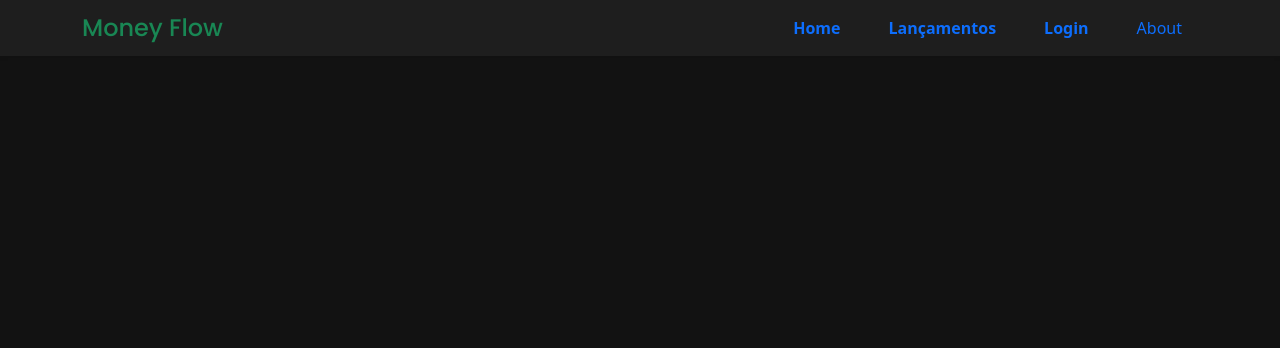
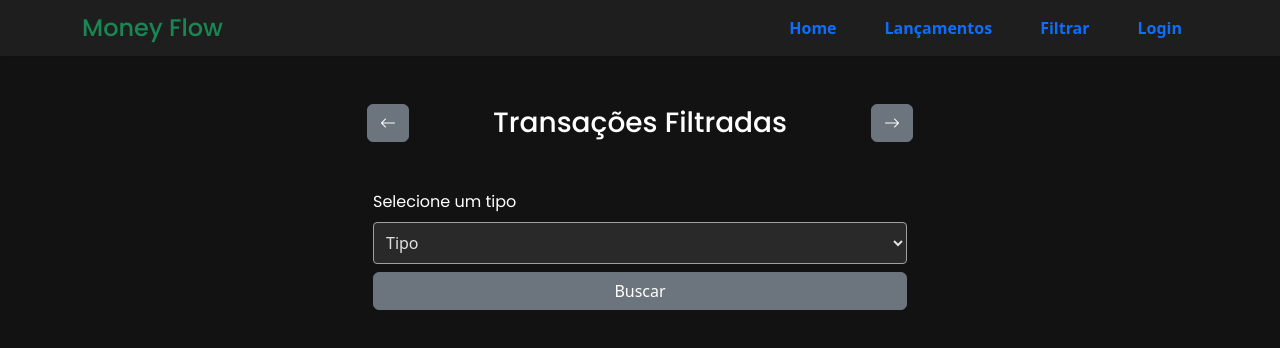
Before and after one commit to AllanCordova/money-flow, a React (Vite) app: page /money-flow/Filter in a window 1280 px wide. Shown: the top 348 px of the page. Built offline with nearby package versions, Linux system fonts and the light colour scheme.

Commit message:
Adicionado, Pagina para Filtragen

```diff
--- a/src/App.tsx
+++ b/src/App.tsx
@@ -3,6 +3,7 @@ import TransactionProvider from "./Provider";
 import Form from "./Crud/Form";
 import List from "./Crud/List";
 import Register from "./Login/Register";
+import FilterList from "./Filter/FilterList";
 import NavBar from "./NavBar";
 
 import "bootstrap/dist/css/bootstrap.min.css";
@@ -19,6 +20,7 @@ const App = () => {
             <Route path="/" element={<Form />} />
             <Route path="/list" element={<List />} />
             <Route path="/Register" element={<Register />} />
+            <Route path="/Filter" element={<FilterList />} />
           </Routes>
         </TransactionProvider>
       </BrowserRouter>
--- a/src/Crud/Form.tsx
+++ b/src/Crud/Form.tsx
@@ -41,7 +41,7 @@ const Form = () => {
           <div className="d-flex align-items-center justify-content-between">
             <button
               className="btn btn-secondary"
-              onClick={() => navigate("/List")}
+              onClick={() => navigate("/Register")}
             >
               <i className="bi bi-arrow-left"></i>
             </button>
--- a/src/Crud/List.tsx
+++ b/src/Crud/List.tsx
@@ -56,7 +56,10 @@ const List = () => {
               <i className="bi bi-arrow-left"></i>
             </button>
             <h2 className="poppins-medium text-white fs-3 m-0">Transações</h2>
-            <button className="btn btn-secondary" onClick={() => navigate("/")}>
+            <button
+              className="btn btn-secondary"
+              onClick={() => navigate("/Filter")}
+            >
               <i className="bi bi-arrow-right"></i>
             </button>
           </div>
--- /dev/null
+++ b/src/Filter/FilterList.tsx
@@ -0,0 +1,36 @@
+import FilterType from "./FilterType";
+import { useNavigate } from "react-router-dom";
+
+const FilterList = () => {
+  const navigate = useNavigate();
+  return (
+    <div className="container text-center">
+      <div className="row mt-5 gap-5">
+        <div className="col-12 col-lg-6 offset-lg-3">
+          <div className="d-flex align-items-center justify-content-between">
+            <button
+              className="btn btn-secondary"
+              onClick={() => navigate("/List")}
+            >
+              <i className="bi bi-arrow-left"></i>
+            </button>
+            <h2 className="poppins-medium text-white fs-3 m-0">
+              Transações Filtradas
+            </h2>
+            <button
+              className="btn btn-secondary"
+              onClick={() => navigate("/Register")}
+            >
+              <i className="bi bi-arrow-right"></i>
+            </button>
+          </div>
+        </div>
+        <div className="col-12">
+          <FilterType />
+        </div>
+      </div>
+    </div>
+  );
+};
+
+export default FilterList;
--- /dev/null
+++ b/src/Filter/FilterType.tsx
@@ -0,0 +1,120 @@
+import { TransactionContext } from "../Context";
+import { useContext, useState } from "react";
+import { useForm } from "react-hook-form";
+
+type Input = {
+  type: string;
+};
+
+type Transaction = {
+  id: number;
+  title: string;
+  desc: string;
+  type: string;
+  amount: number;
+};
+
+const FilterType = () => {
+  const {
+    register,
+    handleSubmit,
+    formState: { errors },
+    setError,
+  } = useForm<Input>();
+
+  const [stateFilter, setStateFilter] = useState<Transaction[]>([]);
+
+  const context = useContext(TransactionContext);
+  if (!context) return null;
+
+  const { state } = context;
+
+  const onSubmit = (data: Input) => {
+    if (data.type === "default") {
+      setError("type", { message: "Selecione um Filtro!" });
+      return;
+    }
+
+    const filtered = state.filter((tr) => tr.type === data.type);
+
+    if (filtered.length === 0) {
+      setError("type", {
+        message: "Nenhum valor encontrado para esse filtro!",
+      });
+    }
+
+    setStateFilter(filtered);
+  };
+
+  return (
+    <div className="container text-center">
+      <div className="row gap-3">
+        <div className="col-12 col-lg-6 offset-lg-3">
+          <form
+            className="d-flex flex-column gap-2 align-items-start"
+            onSubmit={handleSubmit(onSubmit)}
+          >
+            <label className="poppins-regular text-white" htmlFor="type">
+              Selecione um tipo
+            </label>
+            <select
+              className="input"
+              aria-label="Default select example"
+              id="type"
+              {...register("type")}
+            >
+              <option value="default" defaultChecked>
+                Tipo
+              </option>
+              <option value="Entrada">Entrada</option>
+              <option value="Saída">Saída</option>
+            </select>
+            <button className="btn btn-secondary w-100" type="submit">
+              Buscar
+            </button>
+            {errors.type && (
+              <span className="text-danger">{errors.type.message}</span>
+            )}
+          </form>
+        </div>
+        <div className="col-12 col-lg-6 offset-lg-3">
+          <ul className="list-group">
+            {stateFilter.map((tr) => (
+              <li
+                className="list d-flex flex-column gap-2 align-items-start justify-content-center"
+                key={tr.id}
+              >
+                <span
+                  className={`${
+                    tr.type === "Entrada" ? "text-success" : "text-danger"
+                  } poppins-regular`}
+                >
+                  {tr.type}
+                </span>
+                <div className="d-flex align-items-center gap-2 w-100">
+                  <div className="d-flex align-items-center gap-2 w-100">
+                    <strong className="poppins-light text-white">
+                      Nome: {tr.title}
+                    </strong>
+                    <span
+                      className={`${
+                        tr.type === "Entrada" ? "text-success" : "text-danger"
+                      } text-white poppins-light`}
+                    >
+                      Valor: {tr.amount}
+                    </span>
+                  </div>
+                </div>
+                <span className="poppins-light text-white">
+                  Descrição: {tr.desc}
+                </span>
+              </li>
+            ))}
+          </ul>
+        </div>
+      </div>
+    </div>
+  );
+};
+
+export default FilterType;
--- a/src/Login/Register.tsx
+++ b/src/Login/Register.tsx
@@ -2,6 +2,7 @@ import { useForm } from "react-hook-form";
 import { useContext, useState } from "react";
 import { TransactionContext } from "../Context";
 import { FaGoogle, FaFacebook, FaTwitter, FaGithub } from "react-icons/fa";
+import { useNavigate } from "react-router-dom";
 
 type Input = {
   email: string;
@@ -17,6 +18,8 @@ const Register = () => {
   } = useForm<Input>();
 
   const [isSuccess, setSuccess] = useState<boolean | null>(null);
+
+  const navigate = useNavigate();
 
   const context = useContext(TransactionContext);
   if (!context) return null;
@@ -37,9 +40,20 @@ const Register = () => {
 
   return (
     <div className="container text-center">
-      <div className="row mt-5">
-        <div className="col-12">
-          <h2 className="text-white poppins-medium fs-3">Criar Conta</h2>
+      <div className="row gap-4 mt-5">
+        <div className="col-12 col-lg-6 offset-lg-3">
+          <div className="d-flex align-items-center justify-content-between">
+            <button
+              className="btn btn-secondary"
+              onClick={() => navigate("/Filter")}
+            >
+              <i className="bi bi-arrow-left"></i>
+            </button>
+            <h2 className="poppins-medium text-white fs-3 m-0">Criar Conta</h2>
+            <button className="btn btn-secondary" onClick={() => navigate("/")}>
+              <i className="bi bi-arrow-right"></i>
+            </button>
+          </div>
         </div>
         <div className="col-12 col-lg-6 offset-lg-3">
           <form
--- a/src/NavBar.tsx
+++ b/src/NavBar.tsx
@@ -21,14 +21,14 @@ const NavBar = () => {
                 </Link>
               </li>
               <li className="nav-item">
+                <Link className="nav-link fw-semibold" to="/Filter">
+                  Filtrar
+                </Link>
+              </li>
+              <li className="nav-item">
                 <Link className="nav-link fw-semibold" to="/Register">
                   Login
                 </Link>
-              </li>
-              <li className="nav-item">
-                <a className="nav-link" aria-disabled="true">
-                  About
-                </a>
               </li>
             </ul>
           </div>
@@ -66,6 +66,11 @@ const NavBar = () => {
                   </Link>
                 </li>
                 <li className="nav-item">
+                  <Link className="nav-link fw-semibold" to="/Filter">
+                    Filtrar
+                  </Link>
+                </li>
+                <li className="nav-item">
                   <Link className="nav-link fw-semibold" to="/Register">
                     Login
                   </Link>
--- a/src/Provider.tsx
+++ b/src/Provider.tsx
@@ -9,7 +9,7 @@ const TransactionProvider = ({ children }: { children: React.ReactNode }) => {
       title: "Compras",
       desc: "Lanches e Refeições de sexta",
       amount: 3450,
-      type: "Saida",
+      type: "Saída",
     },
   ]);
   const [users, setUser] = useState([{ email: "", password: "" }]);
```
